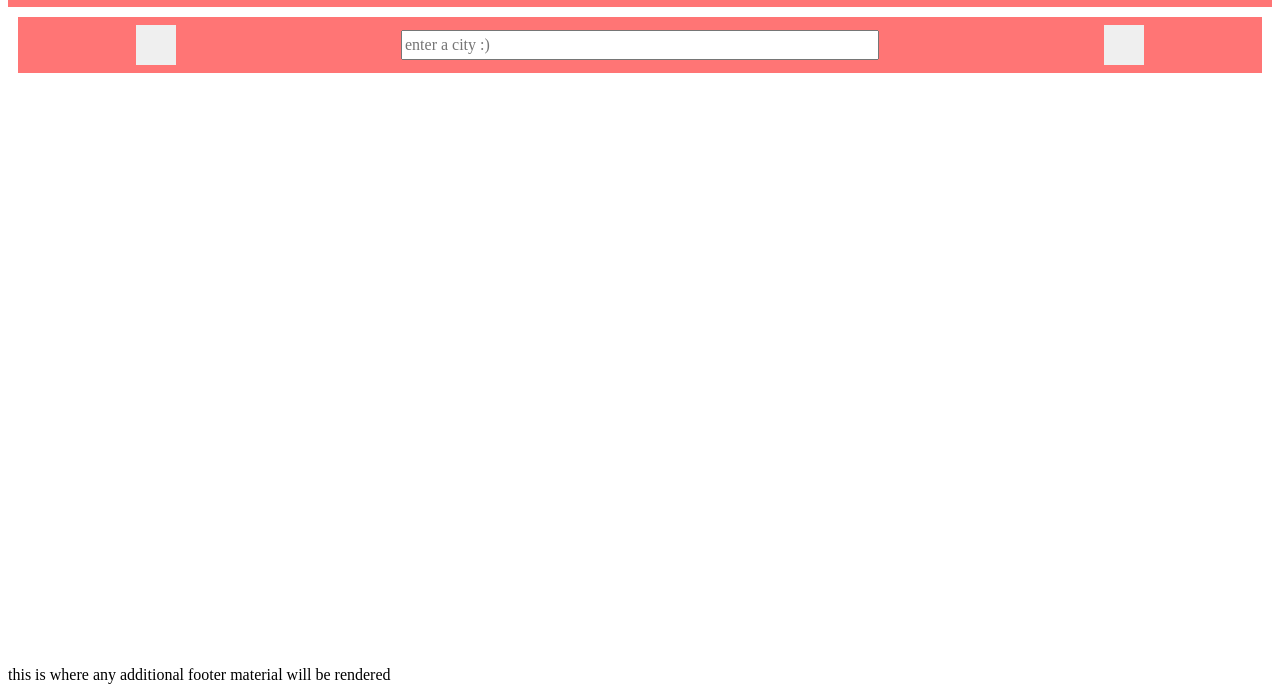
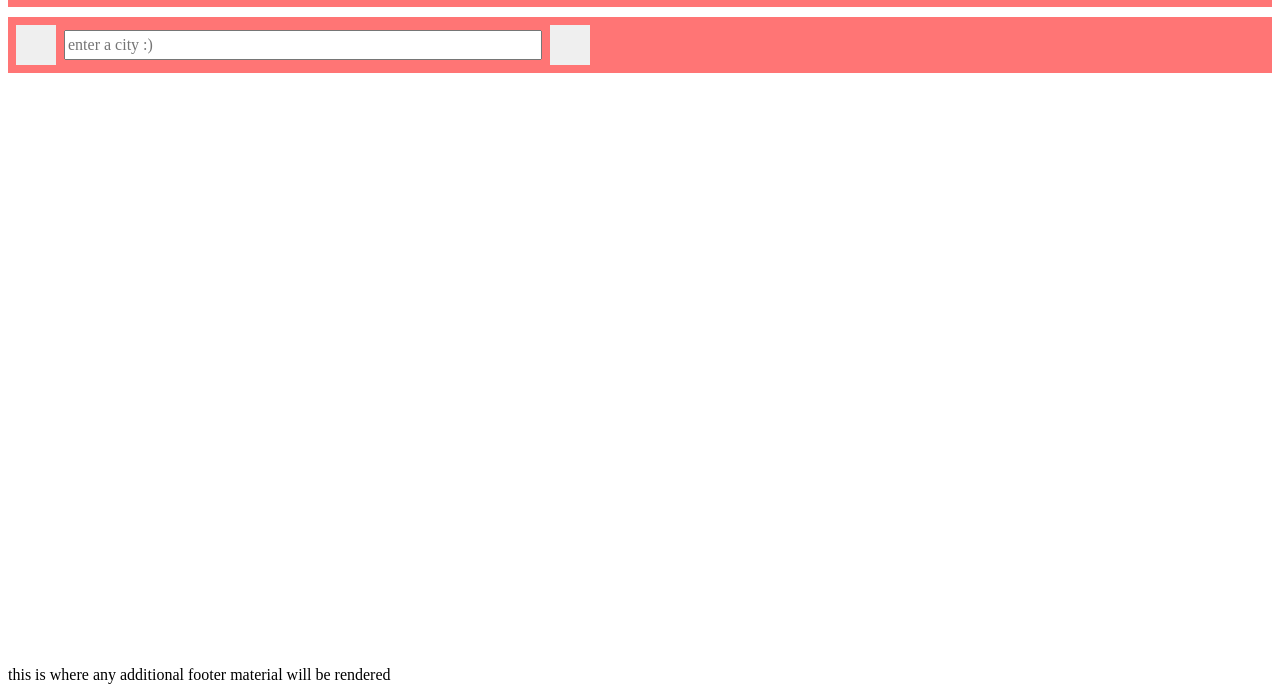
Before and after one commit to stevendreed/weatherGator, a plain HTML site: page index.html in a window 1280 px wide. Shown: the part 121-808 px from the top of the page. Drawn offline with nearby package versions, Linux system fonts and the light colour scheme.

Commit message:
tweaked navbar not correctly filling width of screen

```diff
--- a/assets/css/style.css
+++ b/assets/css/style.css
@@ -63,12 +63,13 @@
     min-width: 0px;
     /* flex-shrink: 0; */
     align-items: center;
-    justify-content: space-around;
+    justify-content: flex-start;
     background-color: var(--lm-navbar-bg);
     width: 100%;
     height: fit-content;
+    gap: 4px;
     padding: 4px;
-    margin: 10px;
+    margin: 10px 0px 10px 0px;
 }
 
 /*** END FLEXBOX ***/
```
Also changed, not shown: index.html (+1 -0 lines).
